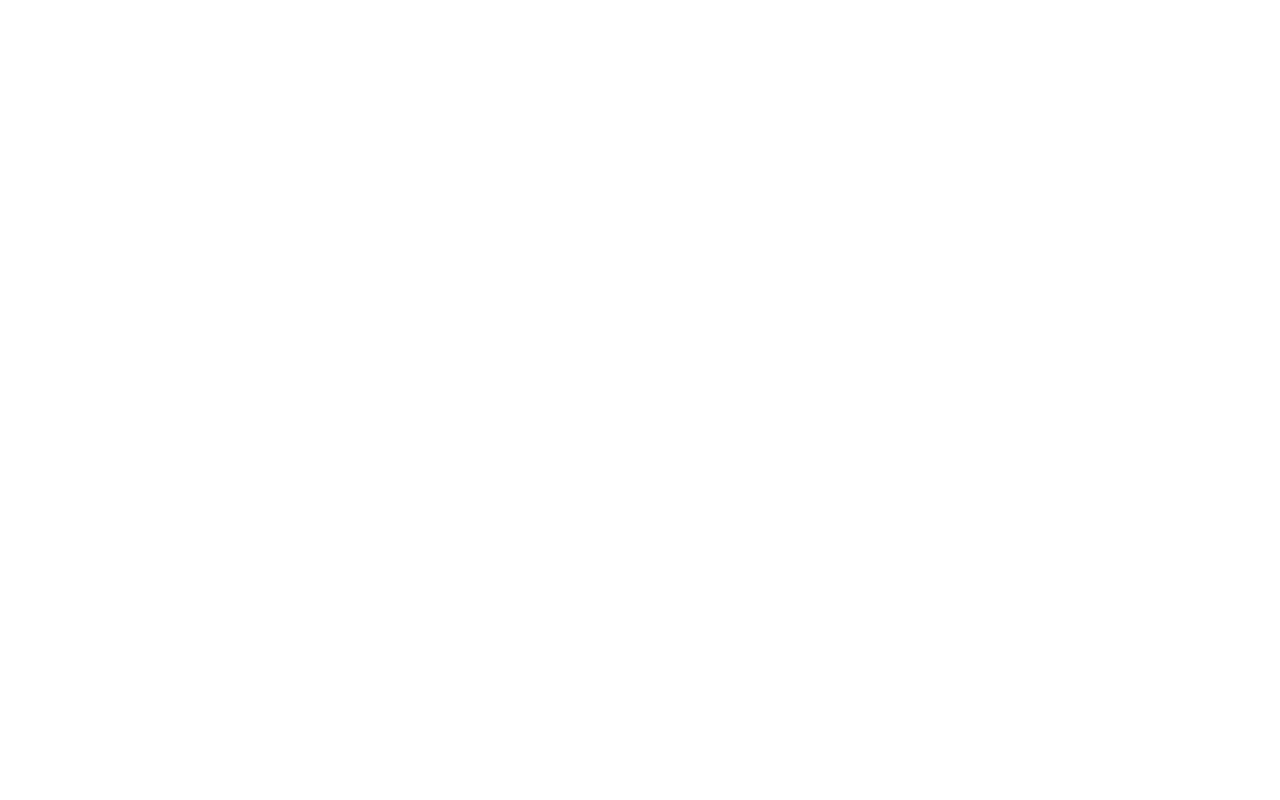
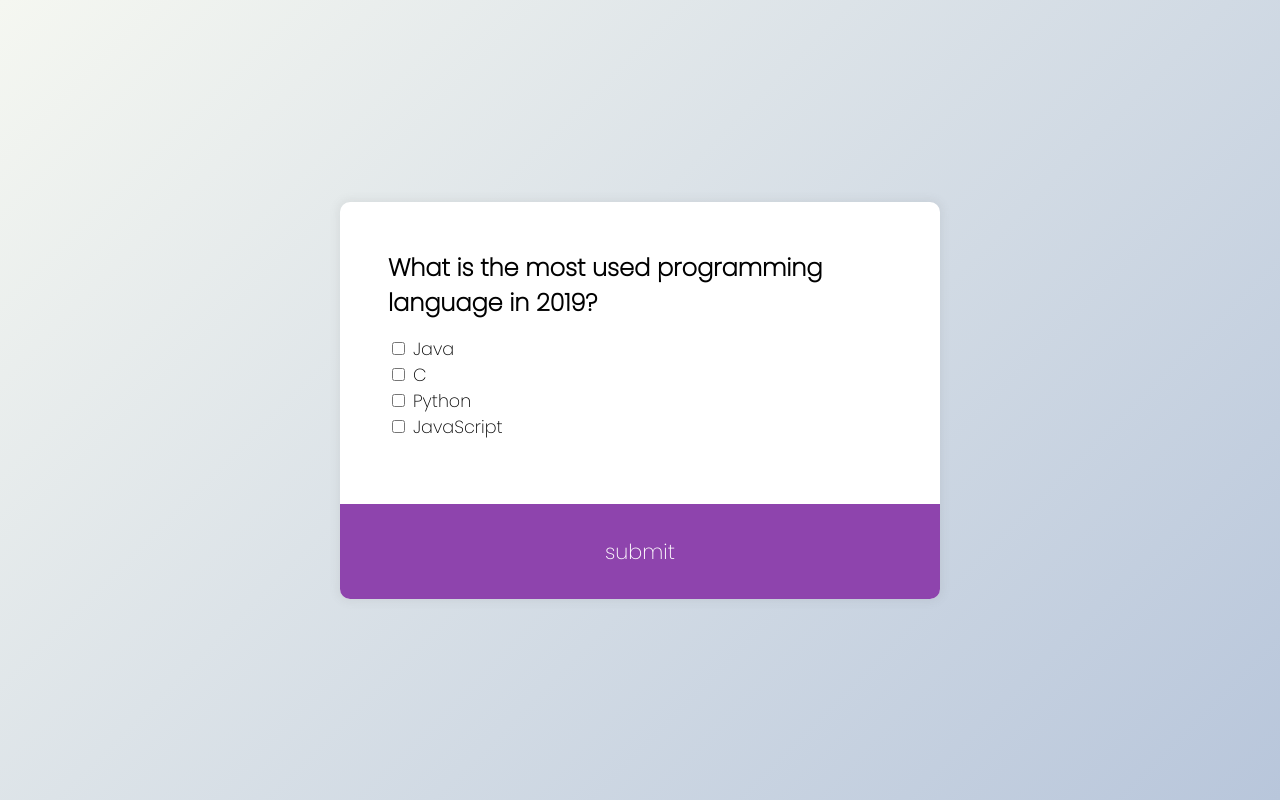
Before and after one commit to Abdalrazaq94/quize.test, a plain HTML site: page index.html in a window 1280 px wide. Drawn offline with Linux system fonts and the light colour scheme.

Commit message:
all files added

```diff
--- a/index.html
+++ b/index.html
@@ -4,8 +4,38 @@
     <meta charset="UTF-8">
     <meta name="viewport" content="width=device-width, initial-scale=1.0">
     <title>Document</title>
+    <link rel="stylesheet" href="style.css">
 </head>
 <body>
+    <div class="quiz-container">
+        <div class="quize-header">
+        <h2 id="question">Question text</h2>
+        <ul>
+            <li>
+                <input type="checkbox" id="a" class="answer"
+                name="answer">
+                <label id="a_text" for="a">Question   </label>
+            </li>
+            <li>
+                <input type="checkbox" id="b" class="answer"
+                name="answer">
+                <label   id="b_text" for="b">Question   </label>
+            </li>
+            <li>
+                <input type="checkbox" id="c" class="answer"
+                name="answer">
+                <label  id="c_text" for="c">Question   </label>
+            </li>
+            <li>
+                <input type="checkbox" id="d" class="answer"
+                name="answer">
+                <label  id="d_text" for="d">Question   </label>
+            </li>
+        </ul>
+    </div>
+        <button id="submit">submit</button>
 
+    </div>
+    <script src="index.js"></script>
 </body>
 </html>
--- a/index.js
+++ b/index.js
@@ -1,41 +1,100 @@
-const quizDate = [
+const quizData = [
     {
-        question: 'how old is ABD?',
-        a: '10',
-        b: '20',
-        c: '26',
-        d: '100',
-        correct: 'c'
+        question: "What is the most used programming language in 2019?",
+        a: "Java",
+        b: "C",
+        c: "Python",
+        d: "JavaScript",
+        correct: "d",
     },
     {
-        question: 'what is the best progrraming language in 2020?',
-        a: 'Python',
-        b: 'C',
-        c: 'Javascript',
-        d: 'java ',
-        correct: 'c'
+        question: "Who is the President of US?",
+        a: "Florin Pop",
+        b: "Donald Trump",
+        c: "Ivan Saldano",
+        d: "Mihai Andrei",
+        correct: "b",
     },
     {
-        question: 'who is the presdinet of the USA?',
-        a: 'florina pop',
-        b: 'Abd',
-        c: 'Tramup',
-        d: 'June Piden ',
-        correct: 'd'
+        question: "What does HTML stand for?",
+        a: "Hypertext Markup Language",
+        b: "Cascading Style Sheet",
+        c: "Jason Object Notation",
+        d: "Helicopters Terminals Motorboats Lamborginis",
+        correct: "a",
     },
     {
-        question: 'which year Covid 19 has started?',
-        a: '2020',
-        b: '2019',
-        c: '1999',
-        d: '1898 ',
-        correct: 'b'
-    },{
-        question: 'what is the biggist counrty in the worls',
-        a: 'Russia',
-        b: 'Amireca',
-        c: 'Canada',
-        d: ' Turkia',
-        correct: 'a'
+        question: "What year was JavaScript launched?",
+        a: "1996",
+        b: "1995",
+        c: "1994",
+        d: "none of the above",
+        correct: "b",
+    },
+];
+
+const quiz = document.getElementById("quiz");
+const answerEls = document.querySelectorAll(".answer");
+const questionEl = document.getElementById("question");
+const a_text = document.getElementById("a_text");
+const b_text = document.getElementById("b_text");
+const c_text = document.getElementById("c_text");
+const d_text = document.getElementById("d_text");
+const submitBtn = document.getElementById("submit");
+
+let currentQuiz = 0;
+let score = 0;
+
+loadQuiz();
+
+function loadQuiz() {
+    deselectAnswers();
+
+    const currentQuizData = quizData[currentQuiz];
+
+    questionEl.innerText = currentQuizData.question;
+    a_text.innerText = currentQuizData.a;
+    b_text.innerText = currentQuizData.b;
+    c_text.innerText = currentQuizData.c;
+    d_text.innerText = currentQuizData.d;
+}
+
+function getSelected() {
+    let answer = undefined;
+
+    answerEls.forEach((answerEl) => {
+        if (answerEl.checked) {
+            answer = answerEl.id;
+        }
+    });
+
+    return answer;
+}
+
+function deselectAnswers() {
+    answerEls.forEach((answerEl) => {
+        answerEl.checked = false;
+    });
+}
+
+submitBtn.addEventListener("click", () => {
+    // check to see the answer
+    const answer = getSelected();
+
+    if (answer) {
+        if (answer === quizData[currentQuiz].correct) {
+            score++;
+        }
+
+        currentQuiz++;
+        if (currentQuiz < quizData.length) {
+            loadQuiz();
+        } else {
+            quiz.innerHTML = `<h2>You answered correctly at ${score}/${quizData.length} questions.</h2> <button onclick="location.reload()">Reload</button>`;
+
+
+
+
+        }
     }
-]
+});
--- a/style.css
+++ b/style.css
@@ -0,0 +1,60 @@
+@import url('https://fonts.googleapis.com/css2?family=Poppins:wght@200&display=swap');
+
+*{
+    box-sizing: border-box;
+
+}
+body{
+    background-color: #b8c6db;
+    background-image: linear-gradient(315deg, #b8c6db 0%, #f5f7f1 100%);
+    display: flex;
+    justify-content: center;
+    align-items: center;
+    font-family: 'poppins', sans-serif;
+    margin: 0;
+    min-height: 100vh;
+}
+.quiz-container{
+    background-color: #fff;
+    border-radius: 10px;
+    box-shadow: 0 0 10px 2px rgb(100, 100, 100, 0.1);
+    width: 600px;
+    max-width: 100%;
+    overflow: hidden;
+}
+.quize-header{
+    padding: 3rem;
+
+}
+h2{
+    margin: 0;
+}
+ul{
+    list-style-type: none;
+    padding: 0;
+
+}
+
+ul li {
+    font-size: 1.1rem;
+    max-width: 1rem 0;
+}
+ul li label{
+    cursor: pointer;
+}
+button{
+    background-color: #8e44ad;
+    color: white;
+    display: block;
+    width: 100%;
+    cursor: pointer;
+    font-size: 1.3;
+    font-family: inherit;
+    padding: 2rem;
+    border: none;
+    font-size: 1.3rem;
+}
+button:hover{
+    background-color: #732d91;
+
+}
```
Also changed, not shown: readme.txt.
